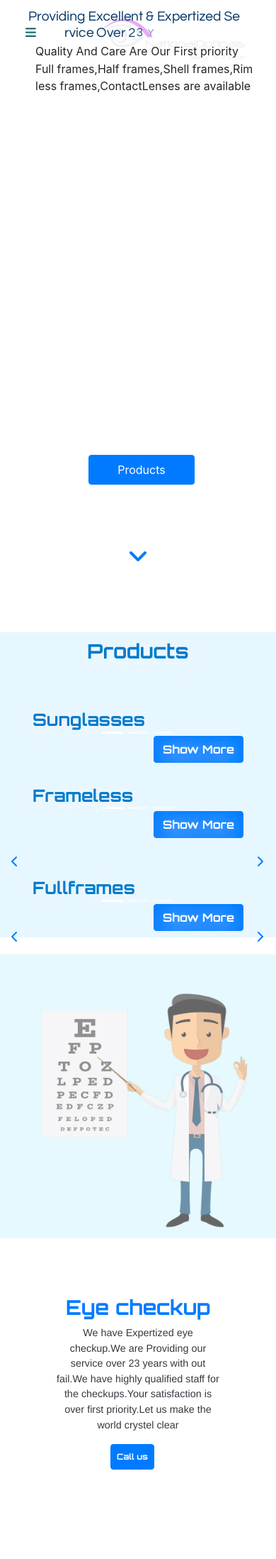
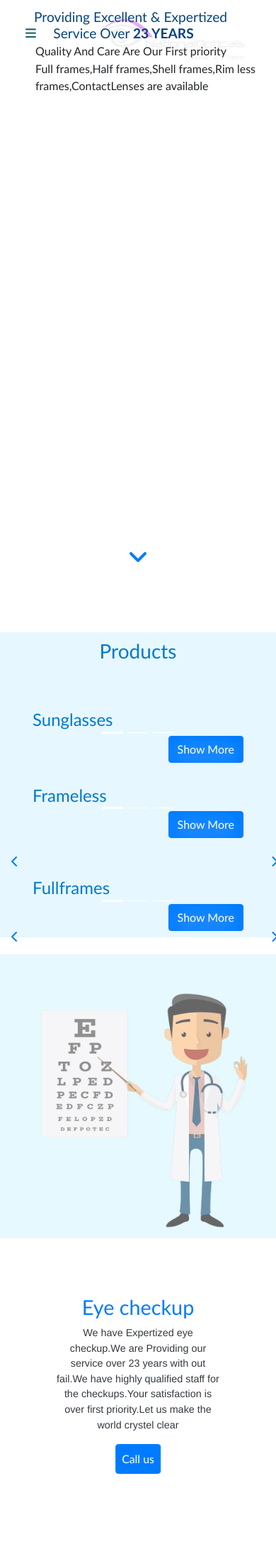
Before and after one commit to yashh2110/p2, a PHP site: page / in a window 390 px wide; the page is wider, and only the part inside the window is pictured. Shown: the top 2197 px of that part at 71% size. Run offline with PHP 8.4, Linux system fonts and the light colour scheme; data that the repository does not hold is empty; some libraries are stand-ins or nearby versions; some web fonts are replaced.

Commit message:
style modified

```diff
--- a/css/index.css
+++ b/css/index.css
@@ -3,11 +3,18 @@
   margin:0;
   list-style: none;
   text-decoration:none;
+  font-family:'Gill Sans', 'Gill Sans MT', Calibri, 'Trebuchet MS', sans-serif
 }
+
 html{
   scroll-behavior: smooth
 }
-
+a{
+  text-decoration: none;
+}
+a:hover{
+  color:rgb(19, 18, 18);
+}
 body {
   margin: 0;
   font-family: Arial, Helvetica, sans-serif;
@@ -182,7 +189,7 @@ body {
 .ml1 .letter {
   display: inline-block;
   line-height: 1em;
-  color:#003366;
+  color:#054381;
   z-index: -2;
 
 }
--- a/index.php
+++ b/index.php
@@ -43,7 +43,7 @@ include ("dbconn.php");
           </ul>
           <div class="carousel-inner">
             <?php
-            $sql ="SELECT * FROM smallhome ORDER BY `date` DESC";
+            $sql ="SELECT * FROM smallhome ORDER BY 'date' DESC";
             $result = mysqli_query($conn,$sql);
             $count="";
             while ($row = mysqli_fetch_assoc($result)) {
@@ -97,7 +97,7 @@ include ("dbconn.php");
     <div class="para">
       <h1 class="ml1 container-fluid-sm" data-aos="fade-left" data-aos-anchor="#example-anchor" data-aos-offset="500" data-aos-duration="1400" >
         <span class="text-wrapper">
-          <span class="letters">Providing Excellent & Expertized Service Over <b style="background:#e6e6ff color:white">23 YEARS</b> </span>
+        <p style="color:#054381;">Providing Excellent & Expertized Service Over <b style="background:#e6e6ff color:white">23 YEARS</b><span class="letters">   </span></p>
         </span>
       </h1>
       <div class="caption"  data-aos="fade-left" data-aos-anchor="#example-anchor" data-aos-offset="500" data-aos-duration="1400" >
@@ -114,7 +114,7 @@ include ("dbconn.php");
         <span class="letters">Let us See The World Clear with Nationalopticals </span>
       </span>
     </h1>
-      <a  href="#products" data-aos="fade-left" style="transition-delay: 6s;" data-aos-anchor="#example-anchor" data-aos-offset="500" data-aos-duration="1400" href="#" class="btn btn-primary makeapp p-2 m-2">Products</a>
+
     <div  class="godown">
       <a href="#products"><i class="fas fa-angle-down"></i></a>
 
@@ -550,48 +550,49 @@ include ("dbconn.php");
       <div class="careheading">
         <h1 class="text-center text-primary mt-4">Eye checkup</h1>
         <p class="text-dark text-center" style="font-family:Helvetica;width:60%;position:relative;margin-left:auto;margin-right:auto">We have Expertized eye checkup.We are Providing our service over 23 years with out fail.We have highly qualified staff for the checkups.Your satisfaction is over first priority.Let us make the world crystel clear</p>
-        <a href="tel:+919390307908" style="font-size:0.8em;position:relative;left:40%;" class="btn btn-primary text-white text-center p-2">Call us</a>
+        <a href="tel:+919390307908" style="font-size:1.1em;position:relative;left:50%;transform:translateX(-50%)" class="btn btn-primary text-white text-center p-2">Call us</a>
       </div>
     </section>
     <section id="location" class="locationsec">
-      <div class="container-sm">
-        <h3 class="text-center locationheading" data-aos="fade-down">Location</h3>
-        <div class="input-group locationbox">
-          <ul class="address">
-            <li id="add1"  data-aos="fade-left"  data-aos-duration="500">Branch1</li>
-            <li id="add2"  data-aos="fade-left"  data-aos-duration="700">Branch2</li>
-          </ul>
-          <div id="map1" class="iframe">
+      <h4 class="locationheading text-center" data-aos="fade-up" data-aos-duration="1000">Location</h4>
+      <div class="container-sm locationdiv">
+          <div id="map1" data-aos="fade-up" data-aos-duration="1000" class="iframe">
             <iframe  src="https://www.google.com/maps/embed?pb=!1m18!1m12!1m3!1d15668.174401949896!2d78.06776368197585!3d10.960079175763148!2m3!1f0!2f0!3f0!3m2!1i1024!2i768!4f13.1!3m3!1m2!1s0x3baa2fafff8a3e35%3A0x871e5ff3f9150506!2sNational%20Opticals!5e0!3m2!1sen!2sin!4v1598711496494!5m2!1sen!2sin" frameborder="0" style="border:0;" allowfullscreen="" aria-hidden="false" tabindex="0"></iframe>
           </div>
           <div class="iframe" id="map2">
             <iframe src="https://www.google.com/maps/embed?pb=!1m18!1m12!1m3!1d3915.080384564336!2d78.0018031146257!3d11.10738689209747!2m3!1f0!2f0!3f0!3m2!1i1024!2i768!4f13.1!3m3!1m2!1s0x3babd4b160fb40d7%3A0x73708bd97bd55826!2sNational%20Opticals!5e0!3m2!1sen!2sin!4v1598714045865!5m2!1sen!2sin" frameborder="0" style="border:0;" allowfullscreen="" aria-hidden="false" tabindex="0"></iframe>
           </div>
-        </div>
+          <div class="addop text-center">
+          <span id="add1" data-aos="fade-right" data-aos-duration="1000" class="text-center">Branch 1</span>
+          <span id="add2" data-aos="fade-left" data-aos-duration="1000" class="text-center">Branch 2</span>
+          </div>
+
       </div>
 
     </section>
-    <section id="call" class="call">
+    <br>
+    <br>
+    <section id="call" class="callsec">
       <h2 class="text-primary text-center pt-3" style="font-family: 'Orbitron', sans-serif;">Featured Brands</h2>
-      <div class="brands input-group">
-
-        <img class="p-2"src="./images/brand1.jpeg" alt="">
-        <img class="p-2"src="./images/brand2.jpeg" alt="">
-        <img class="p-2"src="./images/brand3.jpeg" alt="">
-        <img class="p-2"src="./images/brand4.jpeg" alt="">
-
-      </div>
       <div class="container-sm">
-        <div data-aos="fade-left"  data-aos-duration="1000" class="callimg">
-          <!-- <img src="./images/pic1.jpg" alt=""> -->
+        <div class="brands">
+          <img class="p-2" src="./images/brand1.jpeg" alt="">
+          <img class="p-2" src="./images/brand2.jpeg" alt="">
+          <img class="p-2" src="./images/brand3.jpeg" alt="">
+          <img class="p-2" src="./images/brand4.jpeg" alt="">
         </div>
-        <div class="callus">
-          <p></p>
-          <a href="tel:+919390307908" class="btn  text-white p-2 m-2"><i class="fas fa-phone-alt"></i> Call Now</a>
+        <div class="text-center">
+        <p class="text-center text-primary" style="font-size:1.7em;font-weight:600"><span class="text-dark">Mobile:</span> 9390307908</p>
+        <a href="tel:+919390307908" class="text-center call"><i class="fas fa-phone-alt"></i> Call Now</a>
         </div>
       </div>
-
     </section>
+    <br>
+    <br>
+    <br>
+    <div>
+      <p class="text-center text-secondary">Copyright © 2021 All rights reserved</p>
+    </div>
     <script src="https://cdnjs.cloudflare.com/ajax/libs/animejs/2.0.2/anime.min.js"></script>
 
   </body>
```
Also changed, not shown: other parts of css/index.css (+67 -66 lines).
